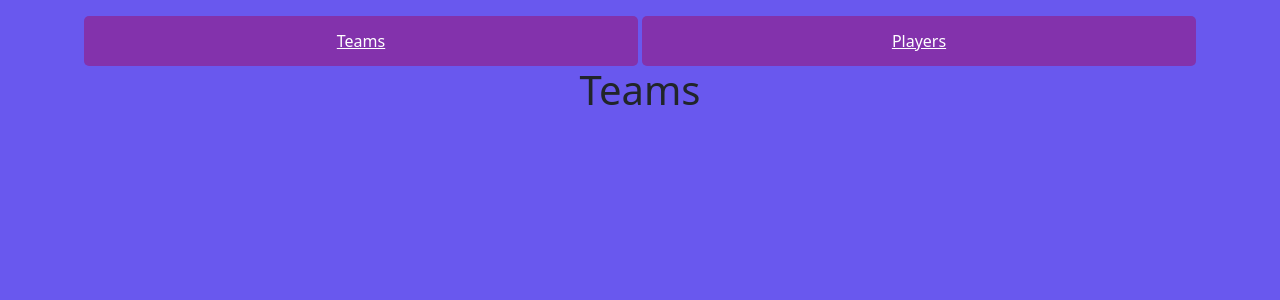
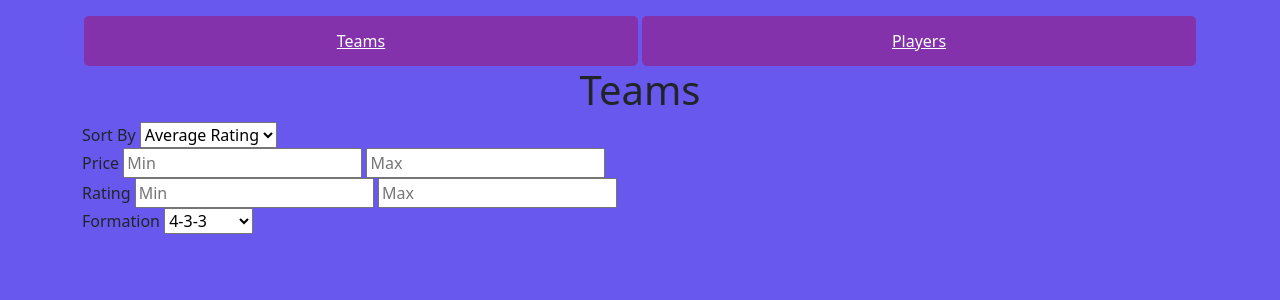
Before and after one commit to Fredeggs/FUT_webapp, a Flask app: template templates/home.html in a window 1280 px wide. Shown: the part 46-346 px from the top of the page. Run offline with Flask 2, Linux system fonts and the light colour scheme; the template is opened without the code that fills it, so the values that code supplies are empty; some libraries are stand-ins or nearby versions.

Commit message:
added in user inputs for Teams

```diff
--- a/templates/home.html
+++ b/templates/home.html
@@ -6,8 +6,40 @@
 </div>
 <h1 style="text-align: center;">Teams</h1>
 
-  <div class="row">
-
+<form>
+  <div class="form-row">
+    <div class="col">
+      <label for="team-sort-by">Sort By</label>
+      <select class="custom-select" id="team-sort-by">
+        <option value="likes">Likes</option>
+        <option value="comments">Comments</option>
+        <option selected value="rating">Average Rating</option>
+        <option value="newest">Newest</option>
+        <option value="oldest">Oldest</option>
+      </select>
+    </div>
+    <div class="col">
+      <label>Price</label>
+      <input type="number" id="team-price-min" placeholder="Min">
+      <input type="number" id="team-price-max" placeholder="Max">
+    </div>
+    <div class="col">
+      <label>Rating</label>
+      <input type="number" id="team-rating-min" placeholder="Min">
+      <input type="number" id="team-rating-max" placeholder="Max">
+    </div>
+  </div>
+  <div class="col">
+    <label for="team-formation-filter">Formation</label>
+    <select class="custom-select" id="team-formation-filter">
+      <option value="4-4-2">4-4-2</option>
+      <option value="4-2-3-1">4-2-3-1</option>
+      <option selected value="4-3-3">4-3-3</option>
+      <option value="4-1-2-1-2">4-1-2-1-2</option>
+      <option value="4-5-1">4-5-1</option>
+    </select>
+  </div>
+</form>
 <!-- <aside class="col-md-4 col-lg-3 col-sm-12" id="home-aside">
       <div class="card user-card">
         <div>
@@ -48,7 +80,7 @@
   <ul class="list-group" id="messages">
     {% for msg in messages %}
     <li class="list-group-item">
-            <a href="/messages/{{ msg.id  }}" class="message-link"/>
+      <a href="/messages/{{ msg.id  }}" class="message-link" />
       <a href="/users/{{ msg.user.id }}">
         <img src="{{ msg.user.image_url }}" alt="" class="timeline-image">
       </a>
@@ -63,8 +95,7 @@
         <button class="
                     btn
                     btn-sm
-                    btn-secondary"
-                  >
+                    btn-secondary">
           <i class="fas fa-star"></i>
         </button>
       </form>
@@ -73,8 +104,7 @@
         <button class="
                     btn
                     btn-sm
-                    btn-primary"
-                  >
+                    btn-primary">
           <i class="fa fa-thumbs-up"></i>
         </button>
       </form>
```
Lines whose indentation alone changed are shown as unchanged.
